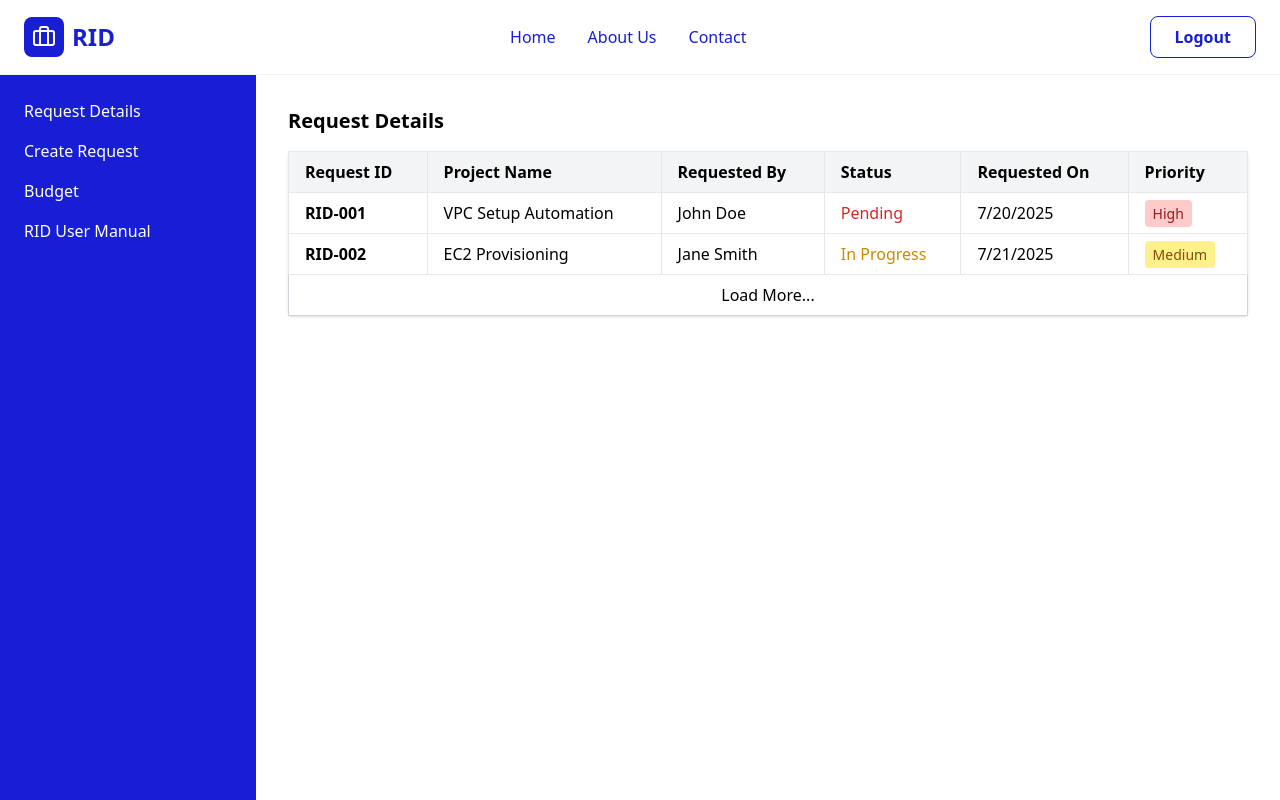
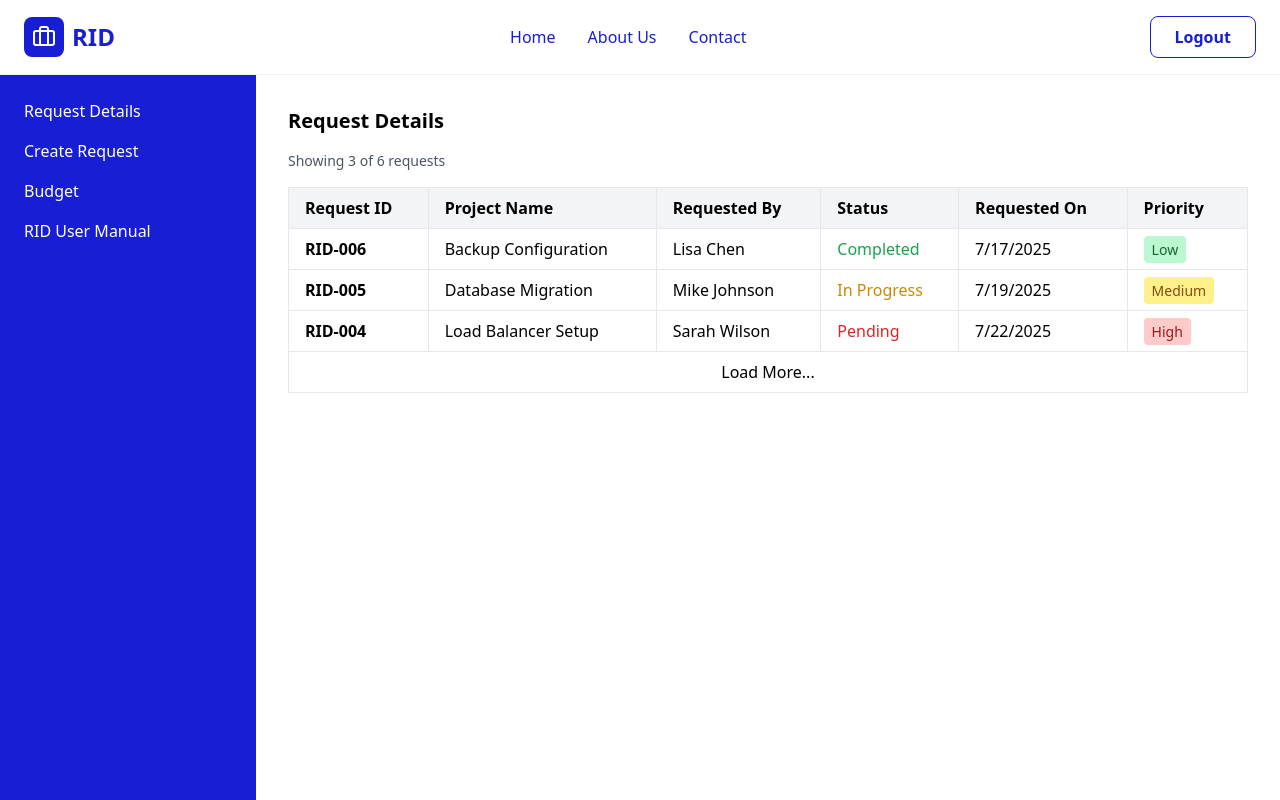
Before and after one commit to zulaikhamir/RID, a React (Vite) app: page /request-details in a window 1280 px wide. Shown: the top 800 px of the page. Built offline with nearby package versions, Linux system fonts and the light colour scheme.

Commit message:
sorting req id in descending

```diff
--- a/src/pages/requestdetails.jsx
+++ b/src/pages/requestdetails.jsx
@@ -1,13 +1,6 @@
-import React, { useState, useReducer } from "react";
-import {
-  flexRender,
-  getCoreRowModel,
-  useReactTable,
-  createColumnHelper,
-} from "@tanstack/react-table";
+import React, { useState } from "react";
 
 // Sample RID Request Details data
-
 const defaultData = [
   {
     requestId: "RID-001",
@@ -33,115 +26,145 @@ const defaultData = [
     requestedOn: "2025-07-18",
     priority: "Low",
   },
+  {
+    requestId: "RID-004",
+    projectName: "Load Balancer Setup",
+    requestedBy: "Sarah Wilson",
+    status: "Pending",
+    requestedOn: "2025-07-22",
+    priority: "High",
+  },
+  {
+    requestId: "RID-005",
+    projectName: "Database Migration",
+    requestedBy: "Mike Johnson",
+    status: "In Progress",
+    requestedOn: "2025-07-19",
+    priority: "Medium",
+  },
+  {
+    requestId: "RID-006",
+    projectName: "Backup Configuration",
+    requestedBy: "Lisa Chen",
+    status: "Completed",
+    requestedOn: "2025-07-17",
+    priority: "Low",
+  },
 ];
 
-const columnHelper = createColumnHelper();
+// Helper function to sort requests in descending order
+const sortRequestsDesc = (data) => {
+  return [...data].sort(
+    (a, b) =>
+      parseInt(b.requestId.split("-")[1]) - parseInt(a.requestId.split("-")[1])
+  );
+};
 
-const columns = [
-  columnHelper.accessor("requestId", {
-    header: "Request ID",
-    cell: (info) => <b>{info.getValue()}</b>,
-    footer: (info) => info.column.id,
-  }),
-  columnHelper.accessor("projectName", {
-    header: "Project Name",
-    cell: (info) => info.getValue(),
-    footer: (info) => info.column.id,
-  }),
-  columnHelper.accessor("requestedBy", {
-    header: "Requested By",
-    cell: (info) => info.getValue(),
-    footer: (info) => info.column.id,
-  }),
-  columnHelper.accessor("status", {
-    header: "Status",
-    cell: (info) => {
-      const value = info.getValue();
+// Status cell component
+const StatusCell = ({ status }) => {
   const color =
-        value === "Completed"
+    status === "Completed"
       ? "text-green-600"
-          : value === "In Progress"
+      : status === "In Progress"
       ? "text-yellow-600"
       : "text-red-600";
-      return <span className={color}>{value}</span>;
-    },
-    footer: (info) => info.column.id,
-  }),
-  columnHelper.accessor("requestedOn", {
-    header: "Requested On",
-    cell: (info) => new Date(info.getValue()).toLocaleDateString(),
-    footer: (info) => info.column.id,
-  }),
-  columnHelper.accessor("priority", {
-    header: "Priority",
-    cell: (info) => {
-      const value = info.getValue();
+  return <span className={color}>{status}</span>;
+};
+
+// Priority badge component
+const PriorityBadge = ({ priority }) => {
   const badgeColor =
-        value === "High"
+    priority === "High"
       ? "bg-red-200 text-red-800"
-          : value === "Medium"
+      : priority === "Medium"
       ? "bg-yellow-200 text-yellow-800"
       : "bg-green-200 text-green-800";
   return (
     <span className={`px-2 py-1 rounded text-sm ${badgeColor}`}>
-          {value}
+      {priority}
     </span>
   );
-    },
-    footer: (info) => info.column.id,
-  }),
-];
+};
+
+// Date formatter
+const formatDate = (dateString) => {
+  return new Date(dateString).toLocaleDateString();
+};
 
 const RequestDetailsTable = () => {
-  const [data] = useState(() => [...defaultData]);
-  const [visibleRows, setVisibleRows] = useState(2); // show 5 rows initially
-  const rerender = useReducer(() => ({}), {})[1];
+  const [visibleRows, setVisibleRows] = useState(3);
 
-  const table = useReactTable({
-    data,
-    columns,
-    getCoreRowModel: getCoreRowModel(),
-  });
+  // Sort data once when component initializes
+  const sortedData = sortRequestsDesc(defaultData);
+
+  const loadMore = () => {
+    setVisibleRows((prev) => prev + 3);
+  };
+
+  const showLess = () => {
+    setVisibleRows(3);
+  };
+
+  // Get the rows to display
+  const displayedRows = sortedData.slice(0, visibleRows);
 
   return (
     <div className="p-4">
       <h2 className="text-xl font-bold mb-4">Request Details</h2>
+      <div className="mb-4 text-sm text-gray-600">
+        Showing {Math.min(visibleRows, sortedData.length)} of{" "}
+        {sortedData.length} requests
+      </div>
+
+      <div className="overflow-x-auto">
         <table className="min-w-full border border-gray-300 rounded shadow">
           <thead className="bg-gray-100">
-          {table.getHeaderGroups().map((headerGroup) => (
-            <tr key={headerGroup.id}>
-              {headerGroup.headers.map((header) => (
-                <th key={header.id} className="border px-4 py-2 text-left">
-                  {header.isPlaceholder
-                    ? null
-                    : flexRender(
-                        header.column.columnDef.header,
-                        header.getContext()
-                      )}
+            <tr>
+              <th className="border px-4 py-2 text-left font-semibold">
+                Request ID
               </th>
-              ))}
+              <th className="border px-4 py-2 text-left font-semibold">
+                Project Name
+              </th>
+              <th className="border px-4 py-2 text-left font-semibold">
+                Requested By
+              </th>
+              <th className="border px-4 py-2 text-left font-semibold">
+                Status
+              </th>
+              <th className="border px-4 py-2 text-left font-semibold">
+                Requested On
+              </th>
+              <th className="border px-4 py-2 text-left font-semibold">
+                Priority
+              </th>
+            </tr>
+          </thead>
+          <tbody>
+            {displayedRows.map((row, index) => (
+              <tr key={row.requestId} className="hover:bg-gray-50">
+                <td className="border px-4 py-2">
+                  <b>{row.requestId}</b>
+                </td>
+                <td className="border px-4 py-2">{row.projectName}</td>
+                <td className="border px-4 py-2">{row.requestedBy}</td>
+                <td className="border px-4 py-2">
+                  <StatusCell status={row.status} />
+                </td>
+                <td className="border px-4 py-2">
+                  {formatDate(row.requestedOn)}
+                </td>
+                <td className="border px-4 py-2">
+                  <PriorityBadge priority={row.priority} />
+                </td>
               </tr>
             ))}
-        </thead>
-        <tbody>
-          {table
-            .getRowModel()
-            .rows.slice(0, visibleRows)
-            .map((row) => (
-              <tr key={row.id} className="hover:bg-gray-50">
-                {row.getVisibleCells().map((cell) => (
-                  <td key={cell.id} className="border px-4 py-2">
-                    {flexRender(cell.column.columnDef.cell, cell.getContext())}
-                  </td>
-                ))}
-              </tr>
-            ))}
-          {visibleRows < table.getRowModel().rows.length && (
+            {visibleRows < sortedData.length && (
               <tr>
                 <td
-                colSpan={columns.length}
-                className="text-center hover:bg-gray-50 cursor-pointer py-2 hover:underline"
-                onClick={() => setVisibleRows((prev) => prev + 5)}
+                  colSpan={6}
+                  className="text-center hover:bg-gray-50 cursor-pointer py-2 hover:underline border"
+                  onClick={loadMore}
                 >
                   Load More...
                 </td>
@@ -150,6 +173,7 @@ const RequestDetailsTable = () => {
           </tbody>
         </table>
       </div>
+    </div>
   );
 };
 
```
Lines whose indentation alone changed are shown as unchanged.
